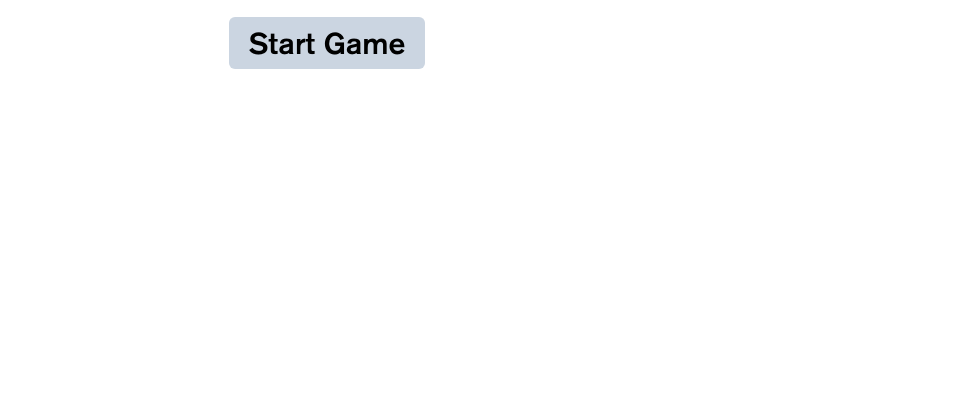
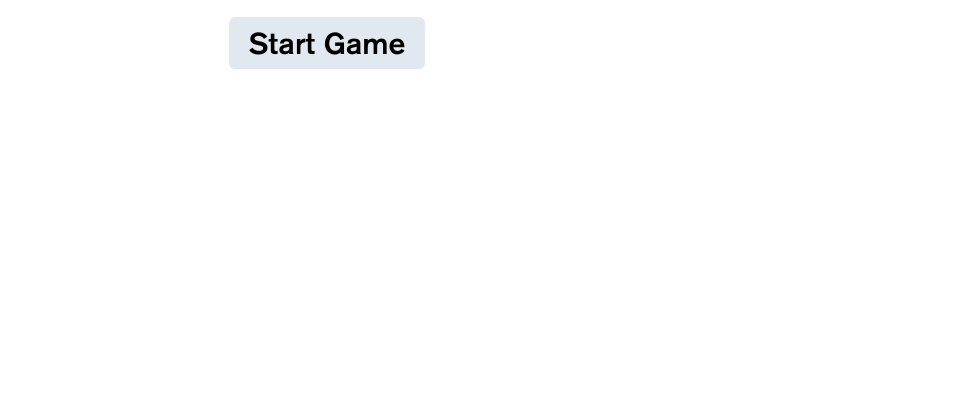
Before and after one commit to InfinityScripter/vite-hang-man, a website built with Vite: page index.html in a window 1280 px wide. Shown: the part 401-800 px from the top of the page, without its empty margins (313-1280 px from the left). Built offline with nearby package versions, Linux system fonts and the light colour scheme.

Commit message:
fix color

```diff
--- a/src/styles/styles.css
+++ b/src/styles/styles.css
@@ -35,7 +35,7 @@
     @apply text-2xl sm:text-4xl md:text-5xl font-bold;
   }
   .button-primary {
-    @apply dark:bg-indigo-400 dark:hover:bg-indigo-600 bg-slate-300 rounded-md font-medium px-5 py-2 hover:bg-slate-200;
+    @apply dark:bg-indigo-300 dark:hover:bg-indigo-600 bg-slate-200 rounded-md font-medium px-5 py-2 hover:bg-slate-200;
   }
 
   .placeholders-wrapper{
```
